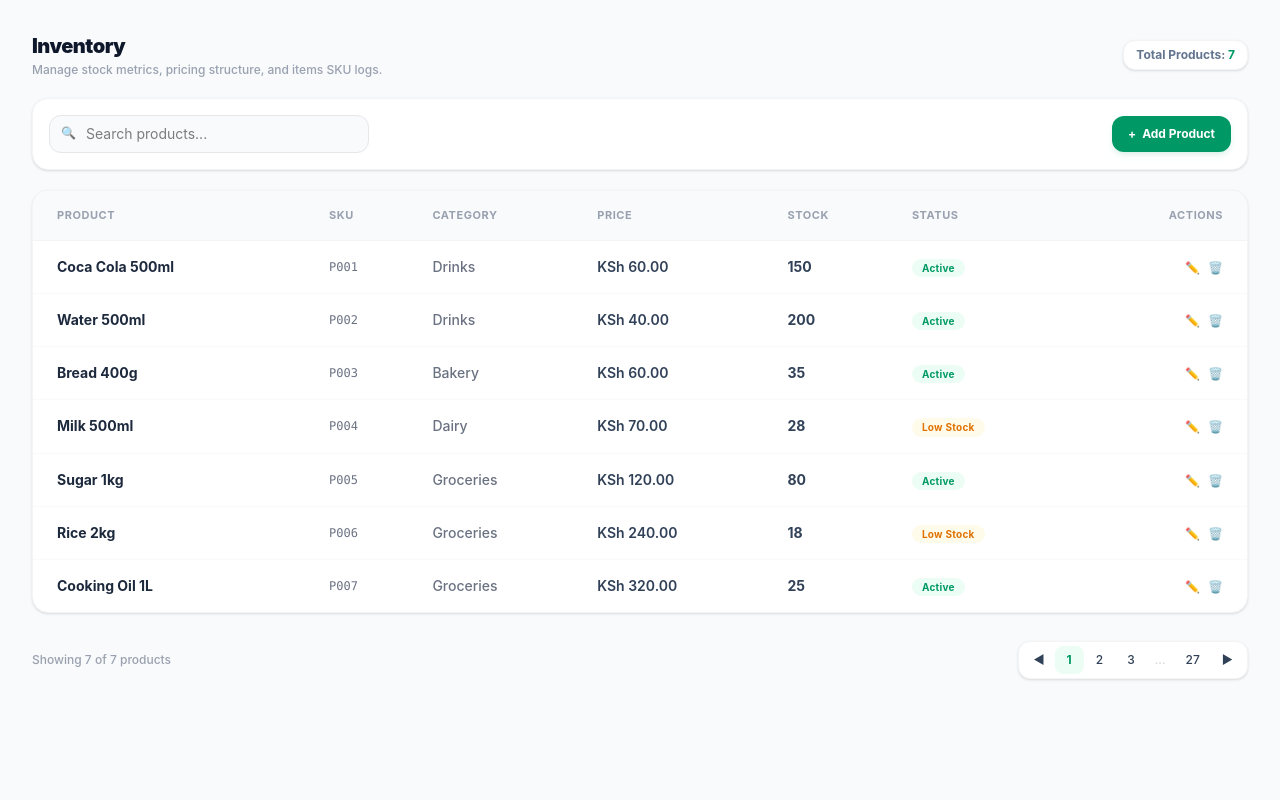
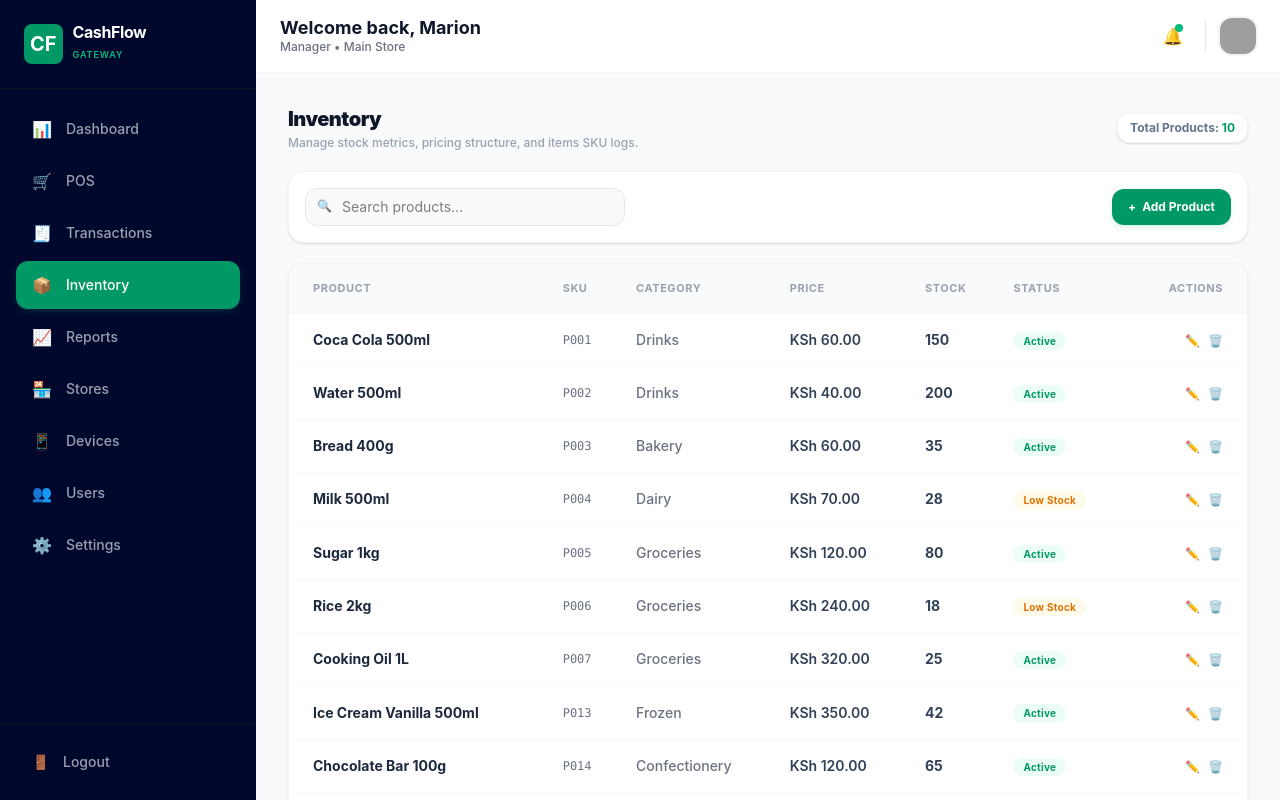
Before and after one commit to marionjemutai/Cashflow.web, a React (Vite) app: page /inventory in a window 1280 px wide. Built offline with nearby package versions, Linux system fonts and the light colour scheme; grey boxes are pictures that could not be loaded.

Commit message:
Update inventory page

```diff
--- a/src/pages/Inventory.jsx
+++ b/src/pages/Inventory.jsx
@@ -1,9 +1,12 @@
 import React, { useState } from 'react';
+import Sidebar from '../component/ui/layouts/Sidebar';
+import TopHeader from '../component/ui/layouts/TopHeader';
 import InventoryFilters from '../component/ui/inventory/InventoryFilters';
 import InventoryTable from '../component/ui/inventory/InventoryTable';
 import InventoryCardList from '../component/ui/inventory/InventoryCardList';
 
 export default function Inventory() {
+  const [sidebarOpen, setSidebarOpen] = useState(false);
   const [searchQuery, setSearchQuery] = useState('');
 
   const mockInventory = [
@@ -14,6 +17,9 @@ export default function Inventory() {
     { name: 'Sugar 1kg', sku: 'P005', category: 'Groceries', price: 120.00, stock: 80, status: 'Active' },
     { name: 'Rice 2kg', sku: 'P006', category: 'Groceries', price: 240.00, stock: 18, status: 'Low Stock' },
     { name: 'Cooking Oil 1L', sku: 'P007', category: 'Groceries', price: 320.00, stock: 25, status: 'Active' },
+    { name: 'Ice Cream Vanilla 500ml', sku: 'P013', category: 'Frozen', price: 350.00, stock: 42, status: 'Active' },
+    { name: 'Chocolate Bar 100g', sku: 'P014', category: 'Confectionery', price: 120.00, stock: 65, status: 'Active' },
+    { name: 'Spaghetti 500g', sku: 'P015', category: 'Pasta', price: 95.00, stock: 30, status: 'Active' },
   ];
 
   const filteredItems = mockInventory.filter(item =>
@@ -22,8 +28,13 @@ export default function Inventory() {
   );
 
   return (
-    <div className="min-h-screen w-full bg-[#F8FAFC] p-4 sm:p-6 md:p-8 font-sans">
-      <div className="max-w-7xl mx-auto space-y-5">
+    <div className="flex h-screen w-full bg-[#F8FAFC] overflow-hidden">
+      <Sidebar isOpen={sidebarOpen} setIsOpen={setSidebarOpen} />
+
+      <div className="flex-1 flex flex-col h-full overflow-y-auto">
+        <TopHeader setSidebarOpen={setSidebarOpen} />
+
+        <main className="p-4 sm:p-6 md:p-8 max-w-7xl mx-auto w-full space-y-5">
 
           <div className="flex items-center justify-between">
             <div>
@@ -53,6 +64,7 @@ export default function Inventory() {
             </div>
           </div>
 
+        </main>
       </div>
     </div>
   );
```
Lines whose indentation alone changed are shown as unchanged.
